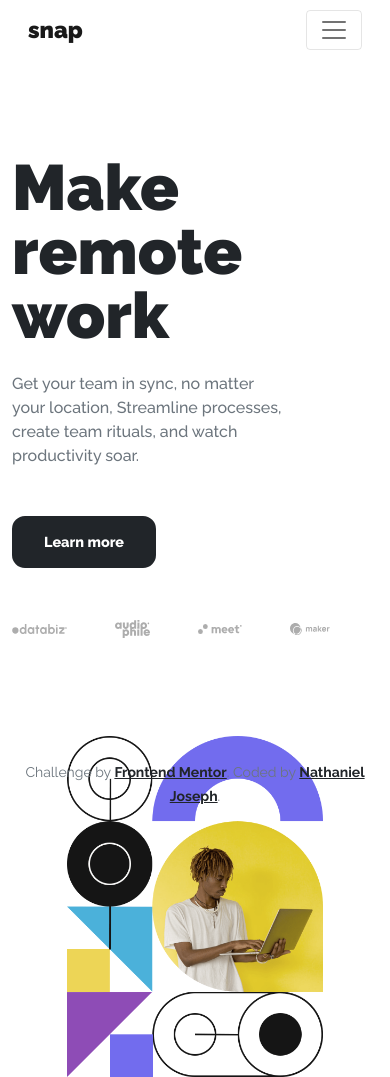
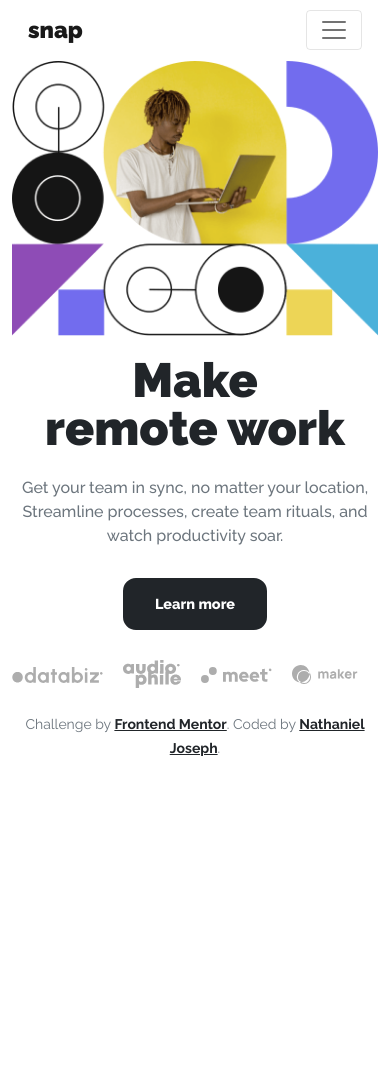
Before and after one commit to bigNath500/Intro-section-with-dropdown-menu, a plain HTML site: page index.html in a window 390 px wide. After the commit the page ends 844 px from the top, so only its background shows below. Drawn offline with Linux system fonts and the light colour scheme.

Commit message:
project completed

```diff
--- a/assets/css/style.css
+++ b/assets/css/style.css
@@ -63,3 +63,72 @@ nav .dropdown-item:hover {
 /* .hero_container .container .col-md-6 .d-flex {
     flex-direction: column !important;
 } */
+
+@media screen and (max-width: 768px) {
+    .hero_container .container .col-md-6 .d-flex h1 {
+        font-size: 3rem;
+        line-height: 100% !important;
+        font-weight: 900 !important;
+    }
+
+    .hero_container .container .col-md-6 .d-flex p {
+        font-weight: 500;
+        width: 100% !important;
+    }
+
+    nav .navbar-nav {
+        margin-left: 0% !important;
+    }
+
+    nav .navbar-nav {
+        margin-left: 0% !important;
+    }
+
+    nav .new {
+        margin-left: 0% !important;
+    }
+}
+
+@media screen and (max-width: 425px) {
+    .hero_container {
+        display: none;
+    }
+
+    .hero_container.mobile_version {
+        display: initial !important;
+    }
+
+    .hero_container .container .col-md-6 .d-flex h1 {
+        font-size: 3rem;
+        line-height: 100% !important;
+        font-weight: 900 !important;
+        margin-top: 20px;
+        text-align: center;
+    }
+
+    .hero_container .container .col-md-6 .d-flex p {
+        text-align: center;
+    }
+
+    .hero_container .container .col-md-6 .d-flex .mt-5 {
+        text-align: center !important;
+        margin-top: 30px !important;
+    }
+
+    .hero_container .container .col-md-6 .d-flex .mt-5 .d-flex {
+        justify-content: center;
+        align-items: center;
+    }
+
+    .hero_container .container .col-md-6 .d-flex .mt-5 .d-flex .me-5 {
+        margin-right: 20px !important;
+    }
+
+    .hero_container .container .col-md-6 img {
+        width: 100%;
+    }
+
+    nav .navbar-nav {
+        margin-left: 0% !important;
+    }
+}
--- a/index.html
+++ b/index.html
@@ -128,7 +128,7 @@
 						</li>
 					</ul>
 
-					<div class="ms-auto">
+					<div class="ms-auto new">
 						<div class="d-flex">
 							<button class="btn btn-outline-dark text-dark bg-transparent border-0 small me-3">Login</button>
 							<button class="btn btn-outline-dark bg-transparent text-dark small">Register</button>
@@ -190,6 +190,58 @@
 			</div>
 		</section>
 
+		<!-- hero section (mobile) -->
+
+		<section class="hero_container d-none mobile_version">
+			<div class="container h-100">
+				<div class="row h-100">
+					<div class="col-md-6">
+						<div class="text-end d-flex justify-content-center h-100 align-items-center">
+							<img src="assets/images/image-hero-mobile.png" width="70%" alt="png hero img">
+						</div>
+					</div>
+
+					<div class="col-md-6 h-100">
+						<div class="d-flex h-100 align-items-center">
+							<div>
+								<h1 class="text-dark fw-bold">
+									Make <br> remote work
+								</h1>
+
+								<p class="mt-4 text-muted w-75">
+									Get your team in sync, no matter your location, Streamline processes, create team rituals, and watch productivity soar.
+								</p>
+
+								<div class="mt-5">
+									<button class="btn btn-dark btn-lg">Learn more</button>
+								</div>
+
+								<div class="mt-5">
+									<div class="d-flex bd-highlight">
+										<div class="me-5">
+											<img src="assets/images/client-databiz.svg" width="100%" alt="client-databiz">
+										</div>
+
+										<div class="me-5">
+											<img src="assets/images/client-audiophile.svg" width="100%" alt="client-audiophile">
+										</div>
+
+										<div class="me-5">
+											<img src="assets/images/client-meet.svg" width="100%" alt="client-meet">
+										</div>
+
+										<div class="me-5">
+											<img src="assets/images/client-maker.svg" width="100%" alt="client-maker">
+										</div>
+									</div>
+								</div>
+							</div>
+						</div>
+					</div>
+				</div>
+			</div>
+		</section>
+
 		<div class="attribution text-center mt-4">
 			<small class="text-muted">
 				Challenge by <a href="https://www.frontendmentor.io?ref=challenge" class="text-dark fw-bold" target="_blank">Frontend Mentor</a>.
```
